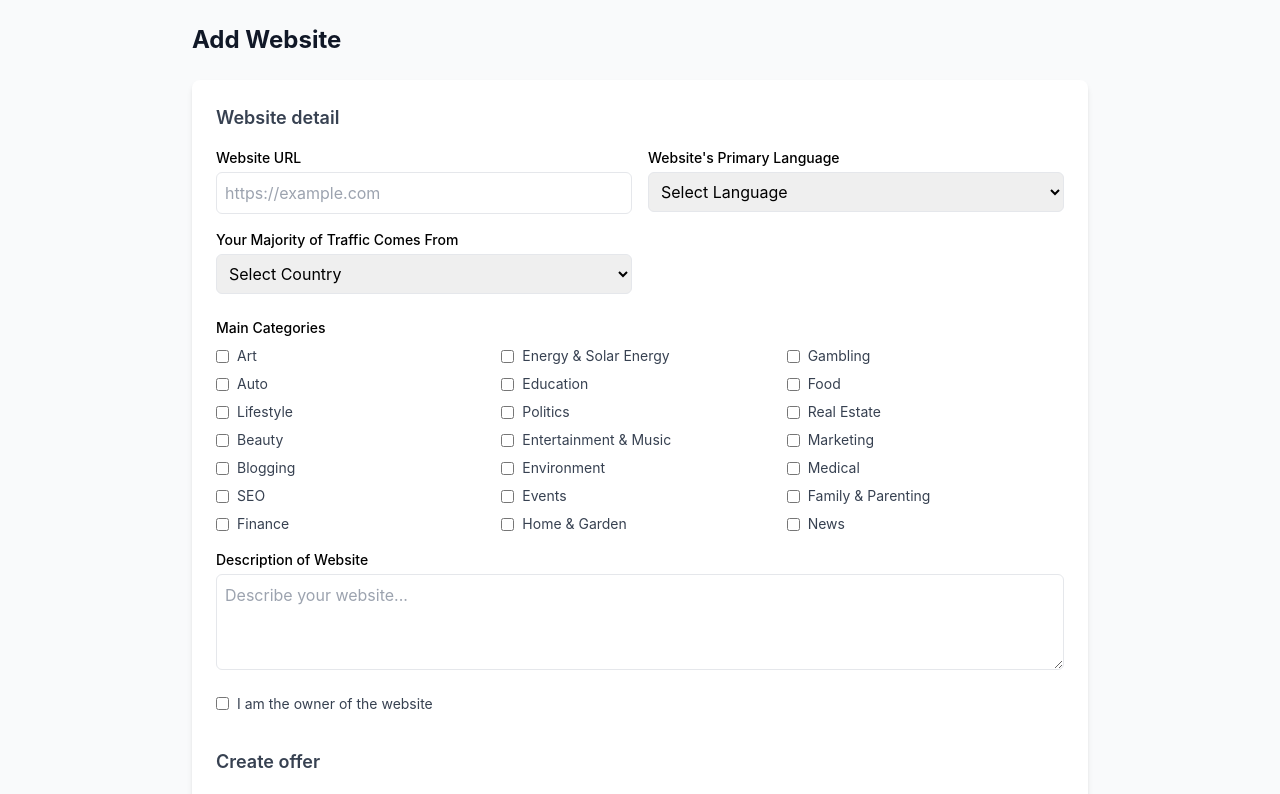
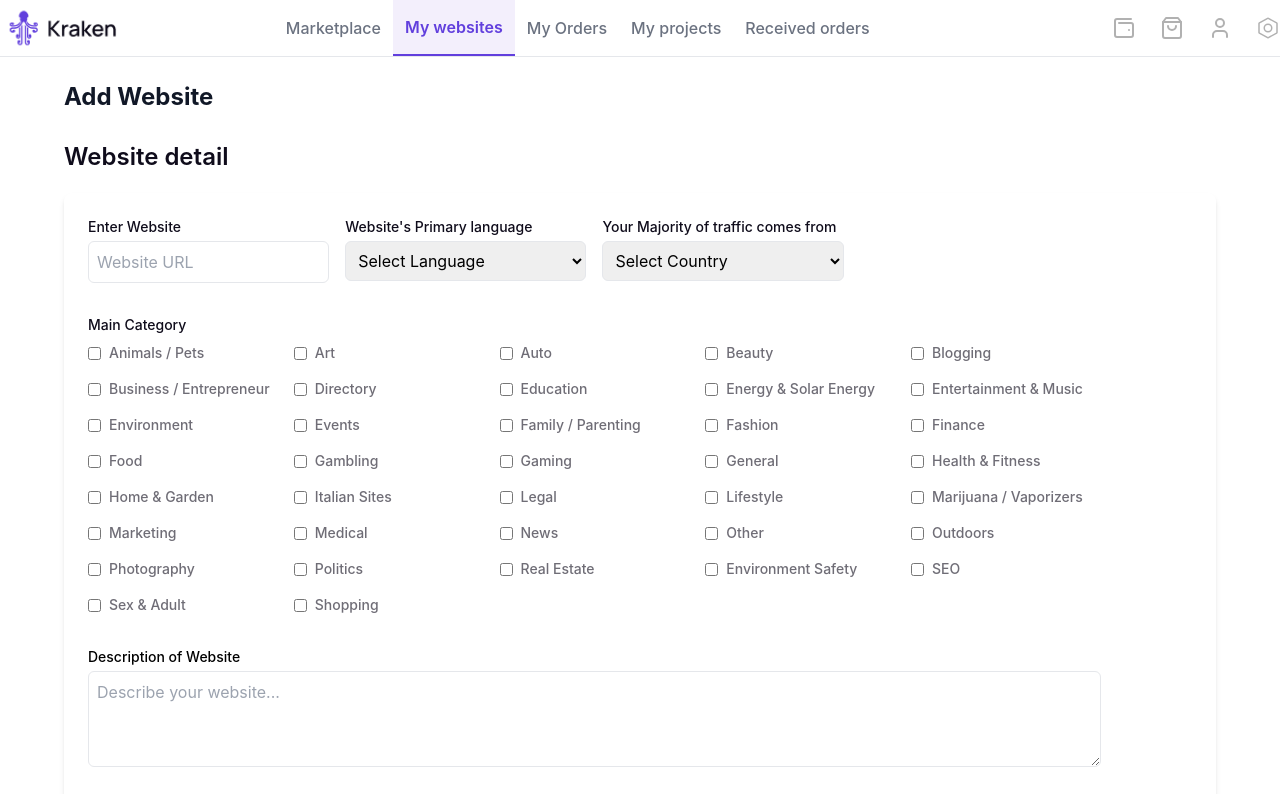
Before and after one commit to souvikotaku/backlink-marketplace, a React (Create React App) app: page /add in a window 1280 px wide. Shown: the top 794 px of the page. Built offline with nearby package versions, Linux system fonts and the light colour scheme.

Commit message:
style changes website details

```diff
--- a/src/components/WebsiteDetails.tsx
+++ b/src/components/WebsiteDetails.tsx
@@ -6,6 +6,7 @@ import { useDispatch, useSelector } from 'react-redux';
 import { addWebsite, updateWebsite } from '../store/websiteSlice';
 import { RootState } from '../store';
 import { useNavigate, useParams } from 'react-router-dom';
+import WebsiteHeader from './WebsiteHeader';
 
 // Schema
 const formSchema = z.object({
@@ -122,31 +123,37 @@ const WebsiteDetails: React.FC = () => {
     navigate('/'); // Redirect back to list
   };
   return (
-    <div className='container mx-auto p-6 bg-gray-50 min-h-screen'>
-      <div className='max-w-4xl mx-auto'>
+    <div className='container mx-auto pb-4'>
+      <WebsiteHeader />
+
+      <div className='max-w-6xl mx-auto'>
         <h2 className='text-2xl font-bold text-gray-900 mb-6'>
           {id ? 'Edit Website' : 'Add Website'}
         </h2>
         <form
           onSubmit={handleSubmit(onSubmit)}
-          className='bg-white p-6 rounded-lg shadow-md space-y-8'
+          // className='bg-white p-6 rounded-lg shadow-md space-y-8'
         >
+          <h3 className='font-semibold text-gray-700 mb-4 detailhighfont'>
+            Website detail
+          </h3>
           {/* Website Details Section */}
-          <div>
-            <h3 className='text-lg font-semibold text-gray-700 mb-4'>
-              Website detail
-            </h3>
-
-            <div className='grid grid-cols-2 gap-4'>
+          <div
+            className='bg-white p-6 rounded-lg shadow-md space-y-8'
+            style={{
+              paddingRight: '10%',
+            }}
+          >
+            <div className='grid grid-cols-4 gap-4'>
               {/* Website URL */}
               <div>
-                <label className='block text-sm font-medium mb-1'>
-                  Website URL
+                <label className='block mb-1 detailsmallfont'>
+                  Enter Website
                 </label>
                 <input
                   {...register('url')}
                   className='w-full p-2 border rounded-md'
-                  placeholder='https://example.com'
+                  placeholder='Website URL'
                 />
                 {errors.url && (
                   <p className='text-red-500 text-sm'>{errors.url.message}</p>
@@ -155,8 +162,8 @@ const WebsiteDetails: React.FC = () => {
 
               {/* Language */}
               <div>
-                <label className='block text-sm font-medium mb-1'>
-                  Website's Primary Language
+                <label className='block mb-1 detailsmallfont'>
+                  Website's Primary language
                 </label>
                 <select
                   {...register('language')}
@@ -175,8 +182,8 @@ const WebsiteDetails: React.FC = () => {
 
               {/* Traffic Country */}
               <div>
-                <label className='block text-sm font-medium mb-1'>
-                  Your Majority of Traffic Comes From
+                <label className='block mb-1 detailsmallfont'>
+                  Your Majority of traffic comes from
                 </label>
                 <select
                   {...register('country')}
@@ -196,36 +203,59 @@ const WebsiteDetails: React.FC = () => {
 
             {/* Category Grid */}
             <div className='mt-6'>
-              <label className='block text-sm font-medium mb-2'>
-                Main Categories
+              <label className='block mb-2 detailsmallfont'>
+                Main Category
               </label>
-              <div className='grid grid-cols-3 gap-2'>
+              <div className='grid grid-cols-5 gap-4'>
                 {[
+                  'Animals / Pets',
                   'Art',
+                  'Auto',
+                  'Beauty',
+                  'Blogging',
+                  'Business / Entrepreneur',
+                  'Directory',
+                  'Education',
                   'Energy & Solar Energy',
+                  'Entertainment & Music',
+                  'Environment',
+                  'Events',
+                  'Family / Parenting',
+                  'Fashion',
+                  'Finance',
+                  'Food',
                   'Gambling',
-                  'Auto',
-                  'Education',
-                  'Food',
+                  'Gaming',
+                  'General',
+                  'Health & Fitness',
+                  'Home & Garden',
+                  'Italian Sites',
+                  'Legal',
                   'Lifestyle',
+                  'Marijuana / Vaporizers',
+                  'Marketing',
+                  'Medical',
+                  'News',
+                  'Other',
+                  'Outdoors',
+                  'Photography',
                   'Politics',
                   'Real Estate',
-                  'Beauty',
-                  'Entertainment & Music',
-                  'Marketing',
-                  'Blogging',
-                  'Environment',
-                  'Medical',
+                  'Environment Safety',
                   'SEO',
-                  'Events',
-                  'Family & Parenting',
-                  'Finance',
-                  'Home & Garden',
-                  'News',
+                  'Sex & Adult',
+                  'Shopping',
                 ].map((cat) => (
                   <label
                     key={cat}
-                    className='flex items-center text-sm text-gray-700'
+                    className='flex items-center'
+                    style={{
+                      fontSize: '14px',
+                      color: '#0F0C1B99',
+                      cursor: 'pointer',
+                      fontWeight: '500',
+                      lineHeight: '20px',
+                    }}
                   >
                     <input
                       type='checkbox'
@@ -277,11 +307,12 @@ const WebsiteDetails: React.FC = () => {
             </div>
           </div>
 
+          <h3 className='font-semibold text-gray-700 mb-4 mt-12 detailhighfont'>
+            Create offer
+          </h3>
+
           {/* Create Offer Section with Tabs */}
-          <div>
-            <h3 className='text-lg font-semibold text-gray-700 mb-4'>
-              Create offer
-            </h3>
+          <div className='bg-white p-6 rounded-lg shadow-md space-y-8'>
             <div className='border-b border-gray-200'>
               <nav className='flex space-x-6'>
                 <button
--- /dev/null
+++ b/src/components/WebsiteHeader.tsx
@@ -0,0 +1,123 @@
+import React, { useState } from 'react';
+import { PiNut } from 'react-icons/pi';
+import logo from '../assets/logo.png';
+import { LuWalletMinimal } from 'react-icons/lu';
+import { FiShoppingBag } from 'react-icons/fi';
+import { LuUser } from 'react-icons/lu';
+
+const WebsiteHeader = () => {
+  const [activeTab, setActiveTab] = useState('My websites');
+
+  return (
+    <div className='flex justify-between items-center mb-6 border-b'>
+      <div className='flex items-center'>
+        <img
+          src={logo}
+          alt='Kraken Logo'
+          className='h-14'
+          style={{ marginRight: '8rem' }}
+        />
+        <nav className='flex h-14'>
+          <a
+            href='#'
+            className={`text-gray-500 hover:text-gray-700 items-center flex px-3 headerfont ${
+              activeTab === 'Marketplace' ? 'border-b-2 headeractivecolor' : ''
+            }`}
+            style={{
+              backgroundColor:
+                activeTab === 'Marketplace' ? '#f3effc' : 'transparent',
+            }}
+            onClick={(e) => {
+              e.preventDefault();
+              setActiveTab('Marketplace');
+            }}
+          >
+            <span>Marketplace</span>
+          </a>
+          <a
+            href='#'
+            className={`text-gray-500 hover:text-gray-700 items-center flex px-3 headerfont ${
+              activeTab === 'My websites' ? 'border-b-2 headeractivecolor' : ''
+            }`}
+            onClick={(e) => {
+              e.preventDefault();
+              setActiveTab('My websites');
+            }}
+            style={{
+              backgroundColor:
+                activeTab === 'My websites' ? '#f3effc' : 'transparent',
+            }}
+          >
+            <span>My websites</span>
+          </a>
+          <a
+            href='#'
+            className={`text-gray-500 hover:text-gray-700 items-center flex px-3 headerfont ${
+              activeTab === 'My Orders' ? 'border-b-2 headeractivecolor' : ''
+            }`}
+            style={{
+              backgroundColor:
+                activeTab === 'My Orders' ? '#f3effc' : 'transparent',
+            }}
+            onClick={(e) => {
+              e.preventDefault();
+              setActiveTab('My Orders');
+            }}
+          >
+            <span>My Orders</span>
+          </a>
+          <a
+            href='#'
+            className={`text-gray-500 hover:text-gray-700 items-center flex px-3 headerfont ${
+              activeTab === 'My projects' ? 'border-b-2 headeractivecolor' : ''
+            }`}
+            style={{
+              backgroundColor:
+                activeTab === 'My projects' ? '#f3effc' : 'transparent',
+            }}
+            onClick={(e) => {
+              e.preventDefault();
+              setActiveTab('My projects');
+            }}
+          >
+            <span>My projects</span>
+          </a>
+          <a
+            href='#'
+            className={`text-gray-500 hover:text-gray-700 items-center flex px-3 headerfont ${
+              activeTab === 'Received orders'
+                ? 'border-b-2 headeractivecolor'
+                : ''
+            }`}
+            style={{
+              backgroundColor:
+                activeTab === 'Received orders' ? '#f3effc' : 'transparent',
+            }}
+            onClick={(e) => {
+              e.preventDefault();
+              setActiveTab('Received orders');
+            }}
+          >
+            <span>Received orders</span>
+          </a>
+        </nav>
+      </div>
+      <div className='flex space-x-6'>
+        <span className='text-gray-500 hover:text-gray-700 cursor-pointer'>
+          <LuWalletMinimal style={{ fontSize: '24px', color: '#b1b1b1' }} />
+        </span>
+        <span className='text-gray-500 hover:text-gray-700 cursor-pointer'>
+          <FiShoppingBag style={{ fontSize: '24px', color: '#b1b1b1' }} />
+        </span>
+        <span className='text-gray-500 hover:text-gray-700 cursor-pointer'>
+          <LuUser style={{ fontSize: '24px', color: '#b1b1b1' }} />
+        </span>
+        <span className='text-gray-500 hover:text-gray-700 cursor-pointer'>
+          <PiNut style={{ fontSize: '24px', color: '#b1b1b1' }} />
+        </span>
+      </div>
+    </div>
+  );
+};
+
+export default WebsiteHeader;
--- a/src/components/WebsiteList.tsx
+++ b/src/components/WebsiteList.tsx
@@ -15,12 +15,13 @@ import { LuWalletMinimal } from 'react-icons/lu';
 import { FiShoppingBag } from 'react-icons/fi';
 import { LuUser } from 'react-icons/lu';
 import ReactCountryFlag from 'react-country-flag';
+import WebsiteHeader from './WebsiteHeader';
 
 const WebsiteList: React.FC = memo(() => {
   const dispatch = useDispatch();
   const websites = useSelector((state: RootState) => state.websites.websites);
   const [currentPage, setCurrentPage] = useState(1);
-  const [activeTab, setActiveTab] = useState('My websites');
+  // const [activeTab, setActiveTab] = useState('My websites');
   const itemsPerPage = 10;
 
   const navigate = useNavigate();
@@ -60,7 +61,7 @@ const WebsiteList: React.FC = memo(() => {
 
   return (
     <div className='container mx-auto pb-4'>
-      <div className='flex justify-between items-center mb-6 border-b'>
+      {/* <div className='flex justify-between items-center mb-6 border-b'>
         <div className='flex items-center'>
           <img
             src={logo}
@@ -173,7 +174,8 @@ const WebsiteList: React.FC = memo(() => {
             <PiNut style={{ fontSize: '24px', color: '#b1b1b1' }} />
           </span>
         </div>
-      </div>
+      </div> */}
+      <WebsiteHeader />
       <div className='flex justify-between mb-10'>
         <h2
           style={{
--- a/src/components/style.css
+++ b/src/components/style.css
@@ -40,3 +40,15 @@
   font-weight: 600;
   border-color: #613fdd;
 }
+.detailhighfont {
+  font-size: 24px;
+  font-weight: 600;
+  color: #0f0c1b;
+  line-height: 40px;
+}
+.detailsmallfont {
+  font-size: 14px;
+  font-weight: 500;
+  color: #0f0c1b;
+  line-height: 20px;
+}
```
